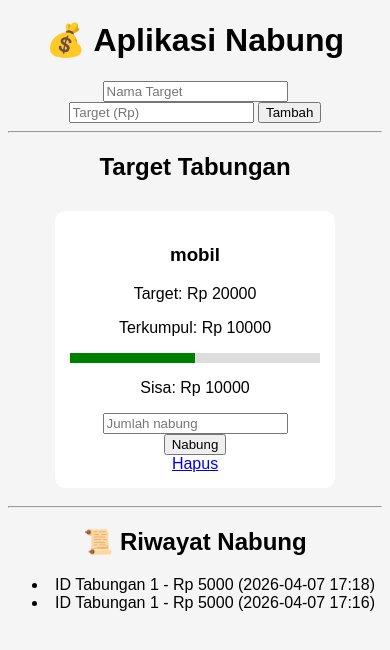
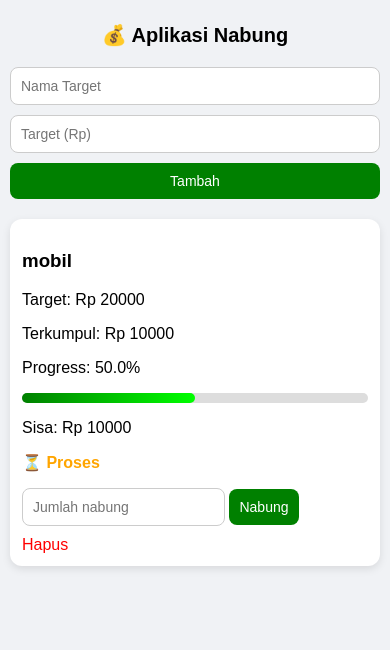
Before and after one commit to abdur135/tabungan-app, a Flask app: page / in a window 390 px wide. Shown: the top 650 px of the page. Run offline with Flask 3, Linux system fonts and the light colour scheme; data comes from the database, SQL or seed files in the repository.

Commit message:
update UI mobile

```diff
--- a/static/style.css
+++ b/static/style.css
@@ -1,21 +1,107 @@
-body { font-family: Arial; text-align: center; background: #f5f5f5; }
+body {
+    font-family: Arial, sans-serif;
+    margin: 0;
+    padding: 10px;
+    background: #f0f2f5;
+}
 
-.container { display: flex; flex-wrap: wrap; justify-content: center; }
+/* JUDUL */
+h1 {
+    text-align: center;
+    margin-bottom: 20px;
+}
 
+/* FORM */
+.form-box {
+    display: flex;
+    flex-direction: column;
+    gap: 10px;
+    margin-bottom: 20px;
+}
+
+input, button {
+    padding: 12px;
+    font-size: 16px;
+    border-radius: 8px;
+    border: 1px solid #ccc;
+}
+
+button {
+    background: green;
+    color: white;
+    border: none;
+    cursor: pointer;
+}
+
+button:hover {
+    background: darkgreen;
+}
+
+/* CONTAINER */
+.container {
+    display: grid;
+    grid-template-columns: repeat(auto-fit, minmax(250px, 1fr));
+    gap: 15px;
+}
+
+/* CARD */
 .card {
     background: white;
     padding: 15px;
-    margin: 10px;
-    width: 250px;
-    border-radius: 10px;
+    border-radius: 12px;
+    box-shadow: 0 3px 8px rgba(0,0,0,0.1);
+    transition: 0.3s;
 }
 
+.card:hover {
+    transform: scale(1.02);
+}
+
+/* PROGRESS */
 .progress {
     background: #ddd;
     height: 10px;
+    border-radius: 5px;
+    margin: 10px 0;
 }
 
 .bar {
-    background: green;
+    background: linear-gradient(to right, green, lime);
     height: 10px;
+    border-radius: 5px;
 }
+
+/* STATUS */
+.done {
+    color: green;
+    font-weight: bold;
+}
+
+.process {
+    color: orange;
+    font-weight: bold;
+}
+
+/* HAPUS */
+.hapus {
+    display: inline-block;
+    margin-top: 10px;
+    color: red;
+    text-decoration: none;
+}
+
+/* 📱 RESPONSIVE HP */
+@media (max-width: 600px) {
+    h1 {
+        font-size: 20px;
+    }
+
+    input, button {
+        font-size: 14px;
+        padding: 10px;
+    }
+
+    .card {
+        padding: 12px;
+    }
+}
--- a/templates/index.html
+++ b/templates/index.html
@@ -2,6 +2,7 @@
 <html lang="id">
 <head>
     <meta charset="UTF-8">
+    <meta name="viewport" content="width=device-width, initial-scale=1.0">
     <title>Aplikasi Nabung</title>
     <link rel="stylesheet" href="/static/style.css">
 </head>
@@ -9,53 +10,49 @@
 
 <h1>💰 Aplikasi Nabung</h1>
 
-<form action="/tambah" method="POST">
+<!-- FORM -->
+<form action="/tambah" method="POST" class="form-box">
     <input type="text" name="nama" placeholder="Nama Target" required>
     <input type="number" name="target" placeholder="Target (Rp)" required>
     <button type="submit">Tambah</button>
 </form>
 
-<hr>
-
-<h2>Target Tabungan</h2>
-
+<!-- LIST -->
 <div class="container">
     {% for item in tabungan %}
     <div class="card">
+
         <h3>{{ item[1] }}</h3>
 
         <p>Target: Rp {{ item[2] }}</p>
         <p>Terkumpul: Rp {{ item[3] }}</p>
 
+        {% set persen = (item[3] / item[2] * 100) if item[2] else 0 %}
+        <p>Progress: {{ "%.1f"|format(persen) }}%</p>
+
         <div class="progress">
-            <div class="bar" style="width: {{ (item[3] / item[2] * 100) if item[2] else 0 }}%"></div>
+            <div class="bar" style="width: {{ persen }}%"></div>
         </div>
 
         <p>Sisa: Rp {{ item[2] - item[3] }}</p>
 
+        {% if item[3] >= item[2] %}
+            <p class="done">✅ Tercapai</p>
+        {% else %}
+            <p class="process">⏳ Proses</p>
+        {% endif %}
+
+        <!-- NABUNG -->
         <form action="/nabung/{{ item[0] }}" method="POST">
             <input type="number" name="jumlah" placeholder="Jumlah nabung" required>
             <button type="submit">Nabung</button>
         </form>
 
         <a href="/hapus/{{ item[0] }}" class="hapus">Hapus</a>
+
     </div>
     {% endfor %}
 </div>
 
-<hr>
-
-<h2>📜 Riwayat Nabung</h2>
-
-<ul>
-    {% for r in riwayat %}
-    <li>
-        ID Tabungan {{ r[1] }} - Rp {{ r[2] }} ({{ r[3] }})
-    </li>
-    {% endfor %}
-</ul>
-
-<script src="/static/script.js"></script>
-
 </body>
 </html>
```
